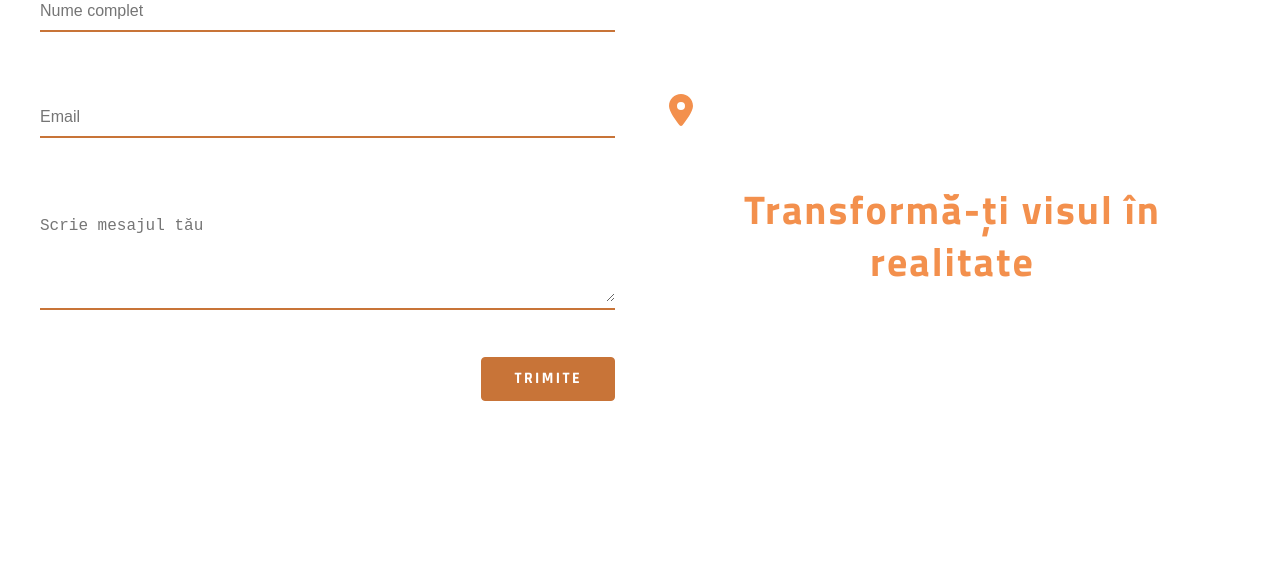
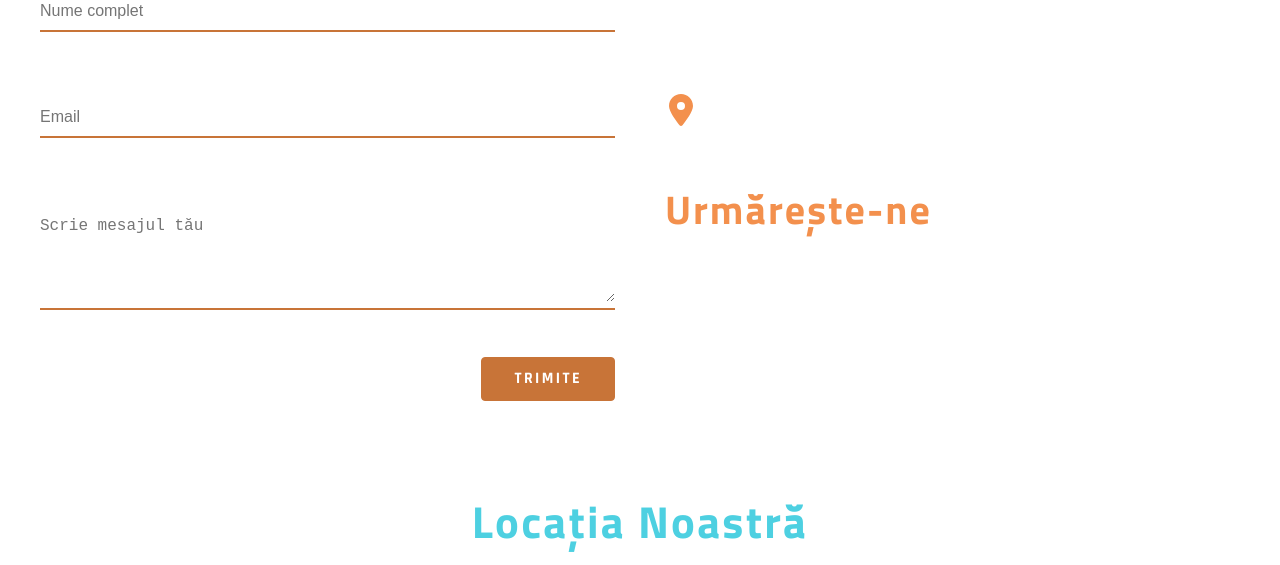
Before and after one commit to lechinal/technology-parts, a React (Vite) app: page /contact in a window 1280 px wide. Shown: the part 1180-1745 px from the top of the page. Built offline with nearby package versions, Linux system fonts and the light colour scheme.

Commit message:
contact page-rightcontainer features added

```diff
--- a/src/components/ContactCTA/ContactCTA.jsx
+++ b/src/components/ContactCTA/ContactCTA.jsx
@@ -1,5 +1,6 @@
 import ContactFAQ from "../ContactFAQ/ContactFAQ";
 import GradientText from "../GradientText/GradientText";
+import ContactFinalCTA from "../ContactFinalCTA/ContactFinalCTA";
 import styles from "./ContactCTA.module.css";
 
 function ContactCTA() {
@@ -15,6 +16,8 @@ function ContactCTA() {
         </p>
       </div>
       <ContactFAQ />
+
+      <ContactFinalCTA />
     </section>
   );
 }
--- a/src/components/ContactCTA/ContactCTA.module.css
+++ b/src/components/ContactCTA/ContactCTA.module.css
@@ -2,6 +2,11 @@
   width: 100%;
   display: grid;
   grid-template-columns: 1fr 1fr;
+  grid-template-rows: auto auto;
+  grid-template-areas:
+    "left ."
+    ". .";
+
   align-items: center;
   gap: 3rem;
   padding: 4rem 2rem;
@@ -9,7 +14,26 @@
   border-radius: 12px;
   margin-top: 3rem;
 }
+.ctaContactSection > :nth-child(1) {
+  /* Primul copil - left container */
+  grid-area: 1 / 1 / 2 / 2;
+  /* row-start / col-start / row-end / col-end */
+}
 
+.ctaContactSection > :nth-child(2) {
+  /* Al doilea copil - ContactFAQ */
+  grid-area: 1 / 2 / 2 / 3;
+}
+
+.ctaContactSection > :nth-child(3) {
+  /* Al treilea copil - ContactFinalCTA */
+  grid-area: 2 / 1 / 3 / 3;
+  /* Al doilea rând, ambele coloane */
+  display: flex;
+  justify-content: center;
+  margin-top: 2rem;
+  padding-top: 3rem;
+}
 .ctaLeftContactContainer {
   text-align: left;
 }
--- /dev/null
+++ b/src/components/ContactFinalCTA/ContactFinalCTA.jsx
@@ -0,0 +1,32 @@
+import React from "react";
+import styles from "./ContactFinalCTA.module.css";
+import GradientText from "../GradientText/GradientText";
+import { useNavigate } from "react-router-dom";
+function ContactFinalCTA() {
+  const navigate = useNavigate();
+
+  const handleViewProjects = () => {
+    navigate("/projects");
+  };
+  return (
+    <div className={styles.ctaContainer}>
+      <h2 className={styles.ctaTitle}>
+        <GradientText>Transformă-ți visul în realitate</GradientText>
+      </h2>
+
+      <p className={styles.ctaText}>
+        De la planificare la finalizare, suntem partenerul tău de încredere în
+        construcții. Cu peste 7 ani de experiență și tehnologii moderne,
+        transformăm orice idee în proiect concret.
+      </p>
+      <p className={styles.ctaText}>
+        Vezi proiectele finalizate și inspiră-te pentru construcția ta.
+      </p>
+      <div className={styles.ctaButtonContainer}>
+        <button className={styles.ctaButton}>Explorează portofoliul</button>
+      </div>
+    </div>
+  );
+}
+
+export default ContactFinalCTA;
--- /dev/null
+++ b/src/components/ContactFinalCTA/ContactFinalCTA.module.css
@@ -0,0 +1,36 @@
+.ctaContainer {
+  display: flex;
+  flex-direction: column;
+  align-items: center;
+  justify-content: center;
+
+  padding: 1rem;
+}
+.ctaTitle {
+  font-size: var(--font-size-h1);
+}
+.ctaText {
+  font-size: var(--font-size-h5);
+  color: var(--color-text);
+  line-height: var(--line-height-base);
+  font-weight: var(--font-weight-bold);
+}
+.ctaButton {
+  font-size: var(--font-size-base);
+  text-transform: uppercase;
+  background: var(--color-accent-dark);
+  color: var(--color-text);
+  border: solid var(--border-width) var(--color-accent-dark);
+  border-radius: var(--border-radius);
+  padding: 0 2rem;
+  margin-top: 0.95rem;
+  cursor: pointer;
+  transition: var(--transition-base);
+}
+.ctaButton:hover {
+  background: transparent;
+  color: var(--color-text);
+  border: solid var(--border-width) var(--color-text);
+  transform: translateY(-3px);
+  box-shadow: 0 10px 30px rgba(243, 144, 77, 0.3);
+}
--- a/src/components/ContactRightContainer/ContactRightContainer.jsx
+++ b/src/components/ContactRightContainer/ContactRightContainer.jsx
@@ -1,15 +1,12 @@
 import styles from "./ContactRightContainer.module.css";
 import { FaLocationDot } from "react-icons/fa6";
 import { FaPhoneSquareAlt } from "react-icons/fa";
-import { useNavigate } from "react-router-dom";
+
+import { CiFacebook } from "react-icons/ci";
+import { FaTiktok } from "react-icons/fa";
+import { FaInstagram } from "react-icons/fa";
 
 function ContactRightContainer() {
-  const navigate = useNavigate();
-
-  const handleViewProjects = () => {
-    navigate("/projects");
-  };
-
   return (
     <div className={styles.rightContainer}>
       <div className={styles.callUs}>
@@ -36,33 +33,33 @@ function ContactRightContainer() {
         <p className={styles.visitUsSubtitle}>
           Programeaza o consultație la sediul nostru.
         </p>
+
         <div className={styles.locationInfo}>
           <FaLocationDot className={styles.icon} />
           <span className={styles.visitUsText}>
             Str. Garda 41, Alba Iulia, 510338
           </span>
         </div>
-        {/* <p className={styles.visitUsNote}>
-          Recomandăm programarea în prealabil pentru a vă asigura că un
-          specialist este disponibil să vă primească.
-        </p> */}
-      </div>
 
-      <div className={styles.ctaContainer}>
-        <h2 className={styles.ctaTitle}>Transformă-ți visul în realitate</h2>
-
-        <p className={styles.ctaText}>
-          De la planificare la finalizare, suntem partenerul tău de încredere în
-          construcții. Cu peste 7 ani de experiență și tehnologii moderne,
-          transformăm orice idee în proiect concret.
-        </p>
-        {/* <p className={styles.ctaNote}>
-          Vezi proiectele finalizate și inspiră-te pentru construcția ta.
-        </p> */}
-        <div className={styles.ctaButtonContainer}>
-          <button className={styles.ctaButton} onClick={handleViewProjects}>
-            Explorează portofoliul
-          </button>
+        <div className={styles.followUsContainer}>
+          <h2 className={styles.followUsTitle}>Urmărește-ne</h2>
+          <ul className={styles.socialList}>
+            <li>
+              <a href="https://facebook.com" aria-label="Facebook">
+                <CiFacebook className={styles.socialListIcon} />
+              </a>
+            </li>
+            <li>
+              <a href="https://instagram.com" aria-label="Instagram">
+                <FaInstagram className={styles.socialListIcon} />
+              </a>
+            </li>
+            <li>
+              <a href="https://tiktok.com" aria-label="TikTok">
+                <FaTiktok className={styles.socialListIcon} />
+              </a>
+            </li>
+          </ul>
         </div>
       </div>
     </div>
--- a/src/components/ContactRightContainer/ContactRightContainer.module.css
+++ b/src/components/ContactRightContainer/ContactRightContainer.module.css
@@ -21,11 +21,6 @@
 .ctaText,
 .ctaNote {
   font-size: var(--font-size-h5);
-  font-weight: var(--font-weight-bold);
-}
-
-.phoneLink,
-.visitUsText {
   font-weight: var(--font-weight-bold);
   font-family: var(--font-family-signature);
 }
@@ -72,3 +67,14 @@
   transform: translateY(-3px);
   /* box-shadow: 0 10px 30px rgba(243, 144, 77, 0.3); */
 }
+
+.socialList {
+  display: flex;
+  gap: 3rem;
+  align-items: center;
+  justify-content: center;
+}
+.socialListIcon {
+  font-size: var(--font-size-h2);
+  color: var(--color-text);
+}
--- a/src/components/FollowUs/FollowUs.module.css
+++ b/src/components/FollowUs/FollowUs.module.css
@@ -20,7 +20,7 @@
 
   display: inline-block;
   border-bottom: 1px solid white;
-  /* padding-bottom: 5px; */
+  padding-bottom: 5px;
 }
 
 .socialList {
```
